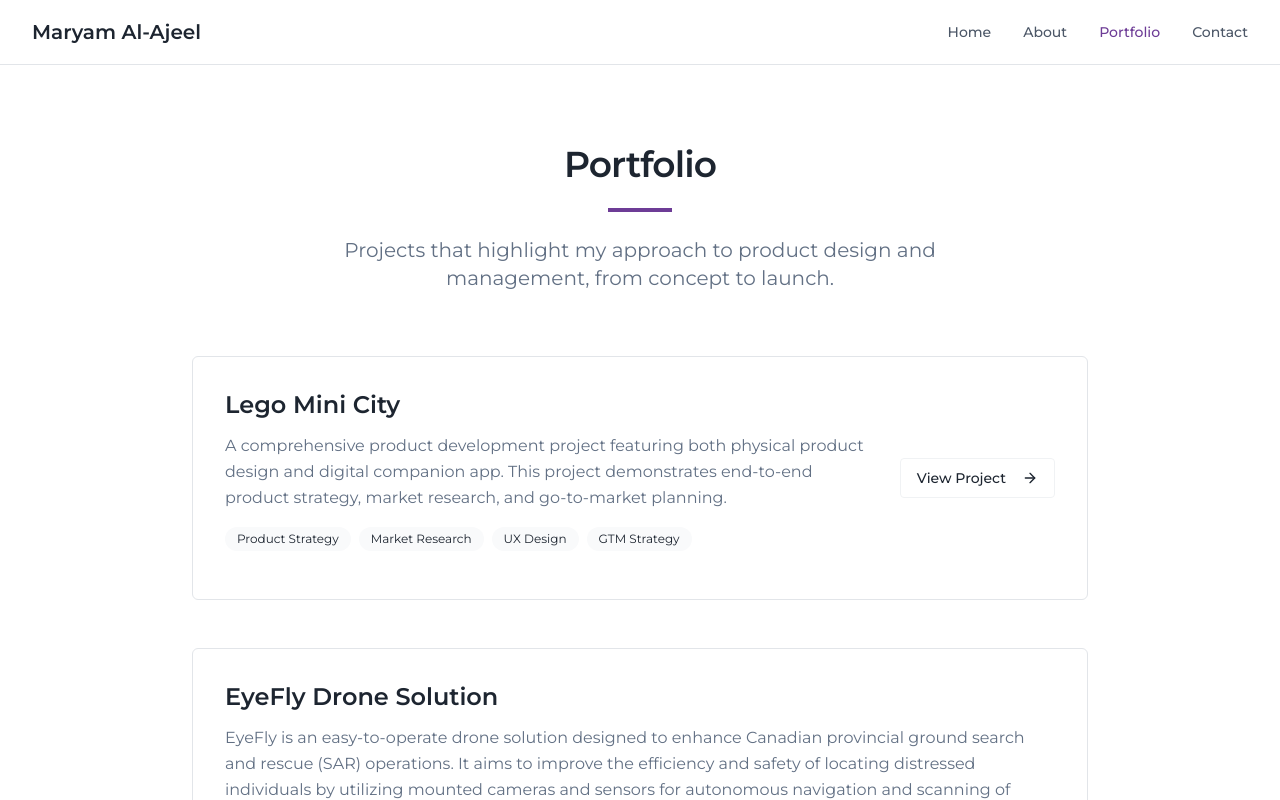
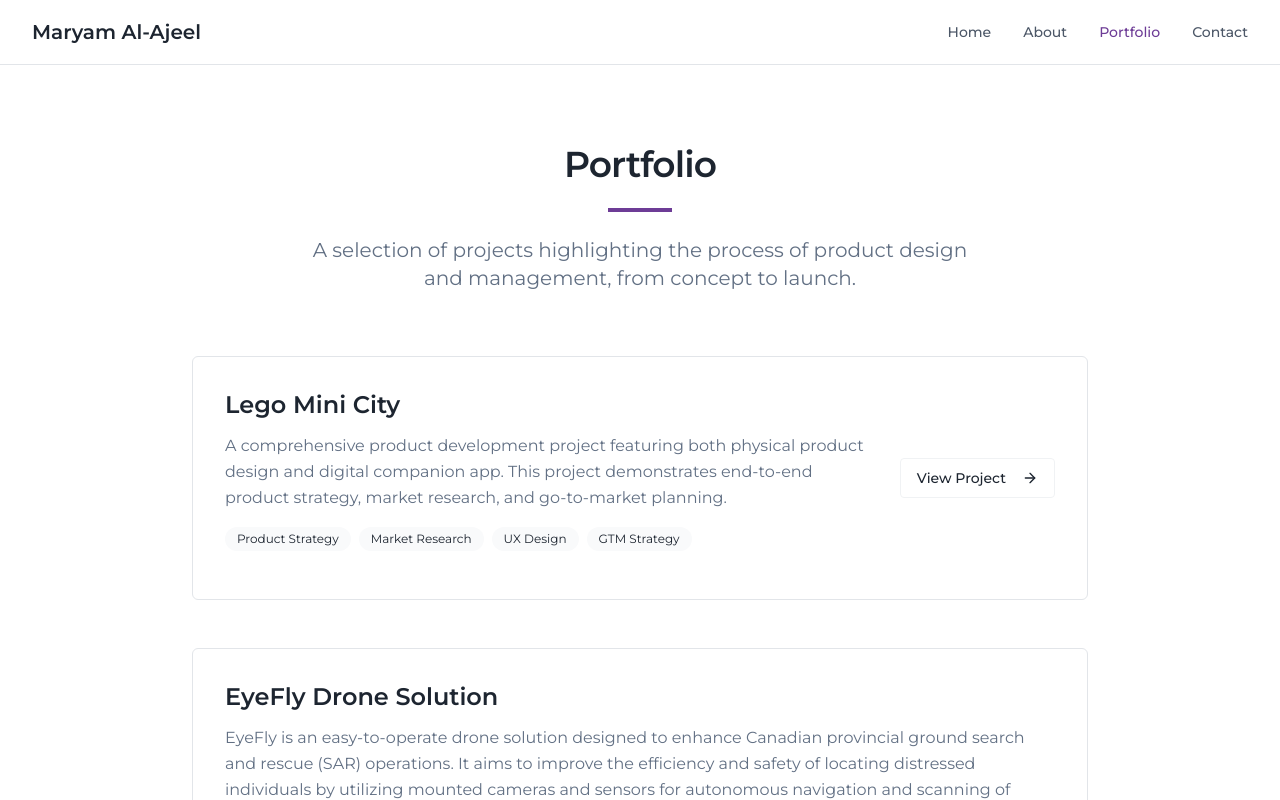
Before and after one commit to malajeel/majeel-portfolio, a React (Vite) app: page /portfolio in a window 1280 px wide. Shown: the top 800 px of the page. Built offline with nearby package versions, Linux system fonts and the light colour scheme.

Commit message:
Update portfolio description
Updated the portfolio description to "A selection of projects highlighting the process of product design and management, from concept to launch."
-edited src/pages/Portfolio.tsx

```diff
--- a/src/pages/Portfolio.tsx
+++ b/src/pages/Portfolio.tsx
@@ -11,7 +11,7 @@ const Portfolio = () => {
           <h1 className="text-section-title mb-6">Portfolio</h1>
           <div className="w-16 h-1 bg-coral mx-auto mb-6"></div>
           <p className="text-body-large text-muted-foreground max-w-2xl mx-auto">
-            Projects that highlight my approach to product design and management, from concept to launch.
+            A selection of projects highlighting the process of product design and management, from concept to launch.
           </p>
         </div>
 
```
